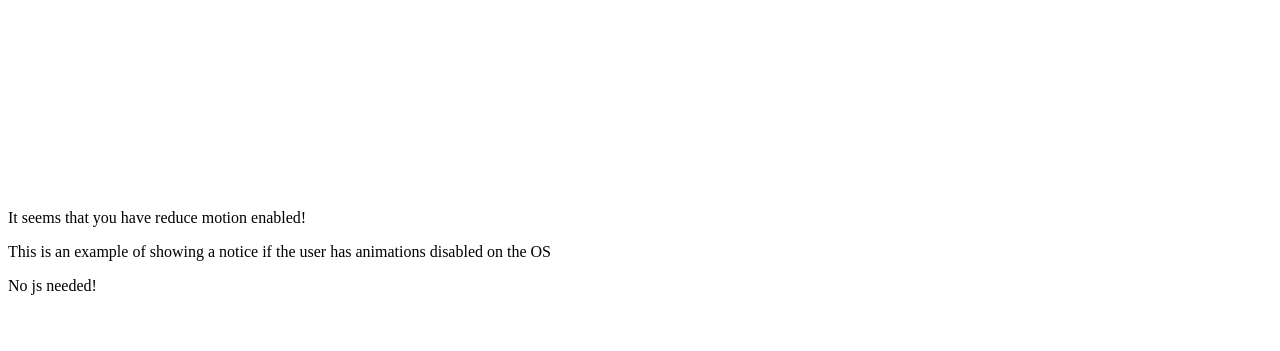
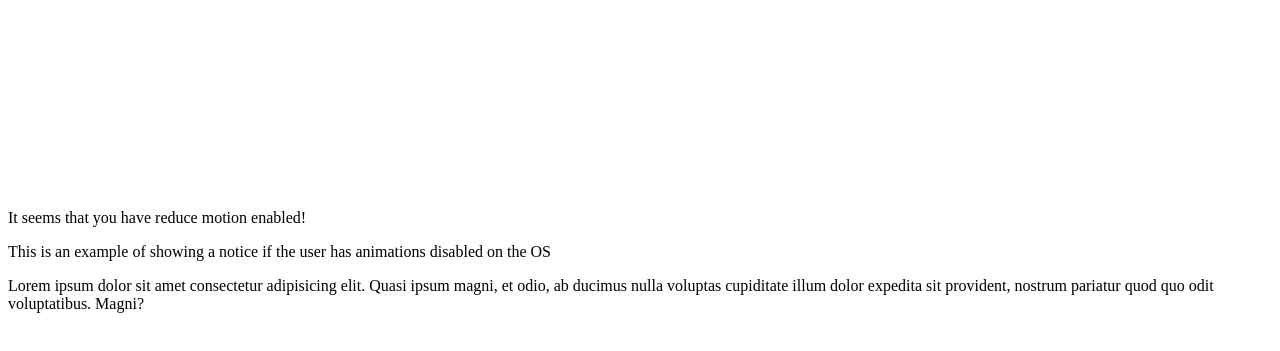
Before and after one commit to MuhammadFaizan04/Animation, a plain HTML site: page index.html in a window 1280 px wide. Shown: the part 79-430 px from the top of the page. Drawn offline with nearby package versions, Linux system fonts and the light colour scheme.

Commit message:
paragraph change

```diff
--- a/index.html
+++ b/index.html
@@ -20,7 +20,7 @@
       </aside>
 
       <p>This is an example of showing a notice if the user has animations disabled on the OS</p>
-      <p>No js needed!</p>
+      <p>Lorem ipsum dolor sit amet consectetur adipisicing elit. Quasi ipsum magni, et odio, ab ducimus nulla voluptas cupiditate illum dolor expedita sit provident, nostrum pariatur quod quo odit voluptatibus. Magni?</p>
 
 </body>
 
```
